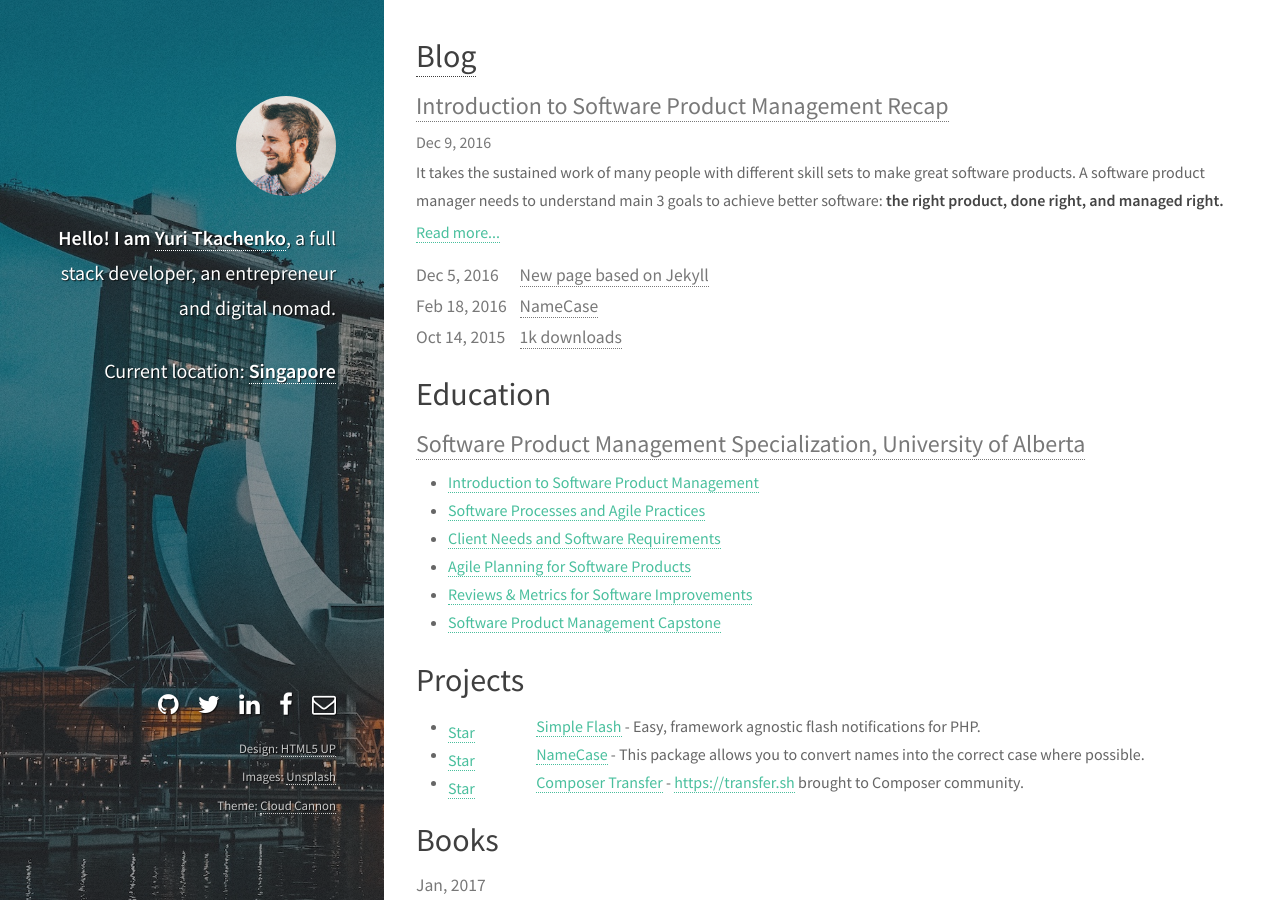
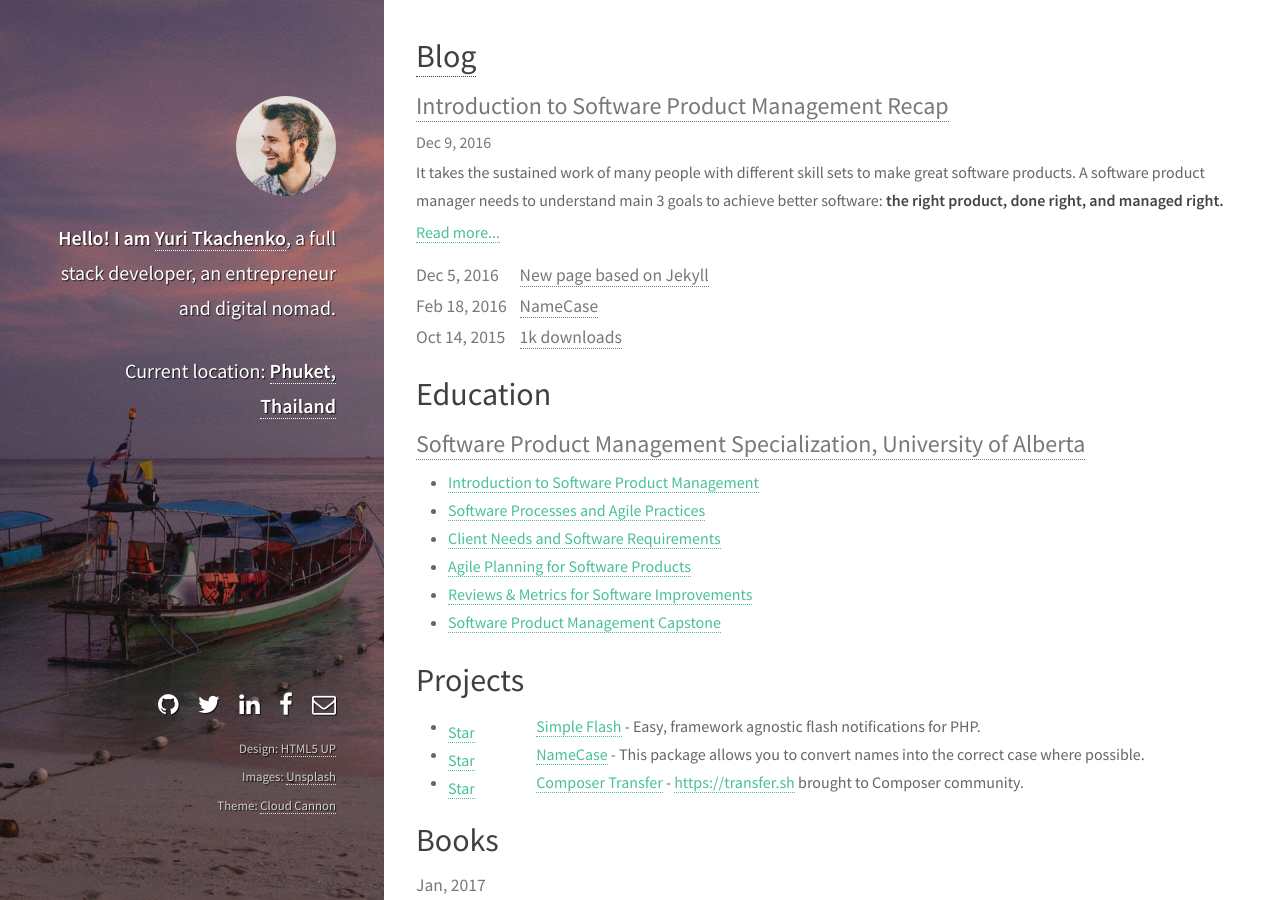
Before and after one commit to tamtamchik/tamtamchik.github.io, a Jekyll site: the page built from index.html, in a window 1280 px wide and 900 px high. Built offline with Jekyll 4.4.1, drawn with Linux system fonts in a browser that asks for light colours.

Commit message:
back to thai

```diff
--- a/_config.yml
+++ b/_config.yml
@@ -28,8 +28,8 @@ github_username:      tamtamchik
 linkedin_username:    tamtamchik
 facebook_username:    tamtamchik
 
-location: Singapore
-location_coordinates: Singapore
+location: Phuket, Thailand
+location_coordinates: Phuket+Thailand
 
 # Build settings
 markdown: kramdown
```
Also changed, not shown: images/bg.jpg, images/bg_phuket.jpg (deleted), images/bg_sin.jpg (added).
